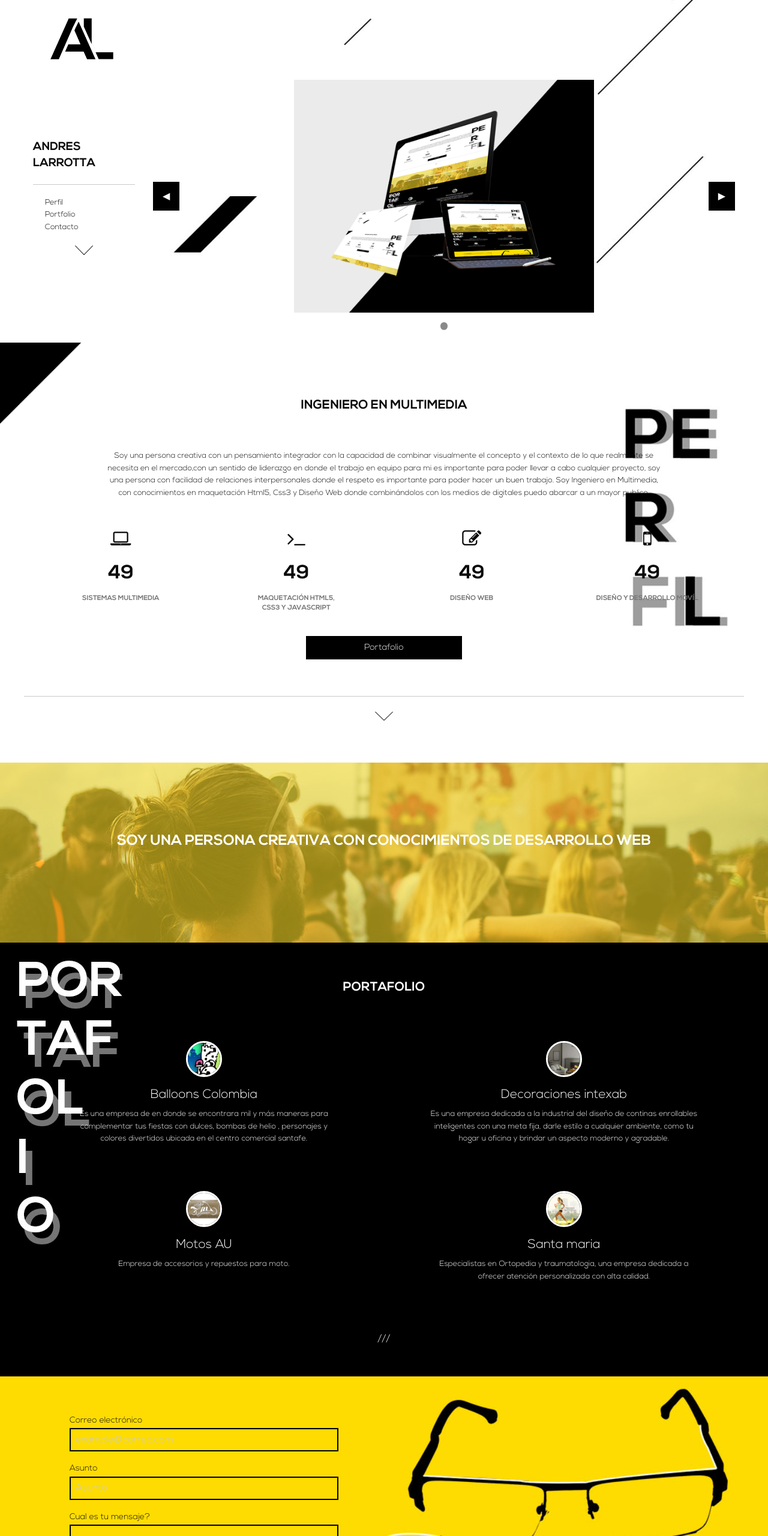
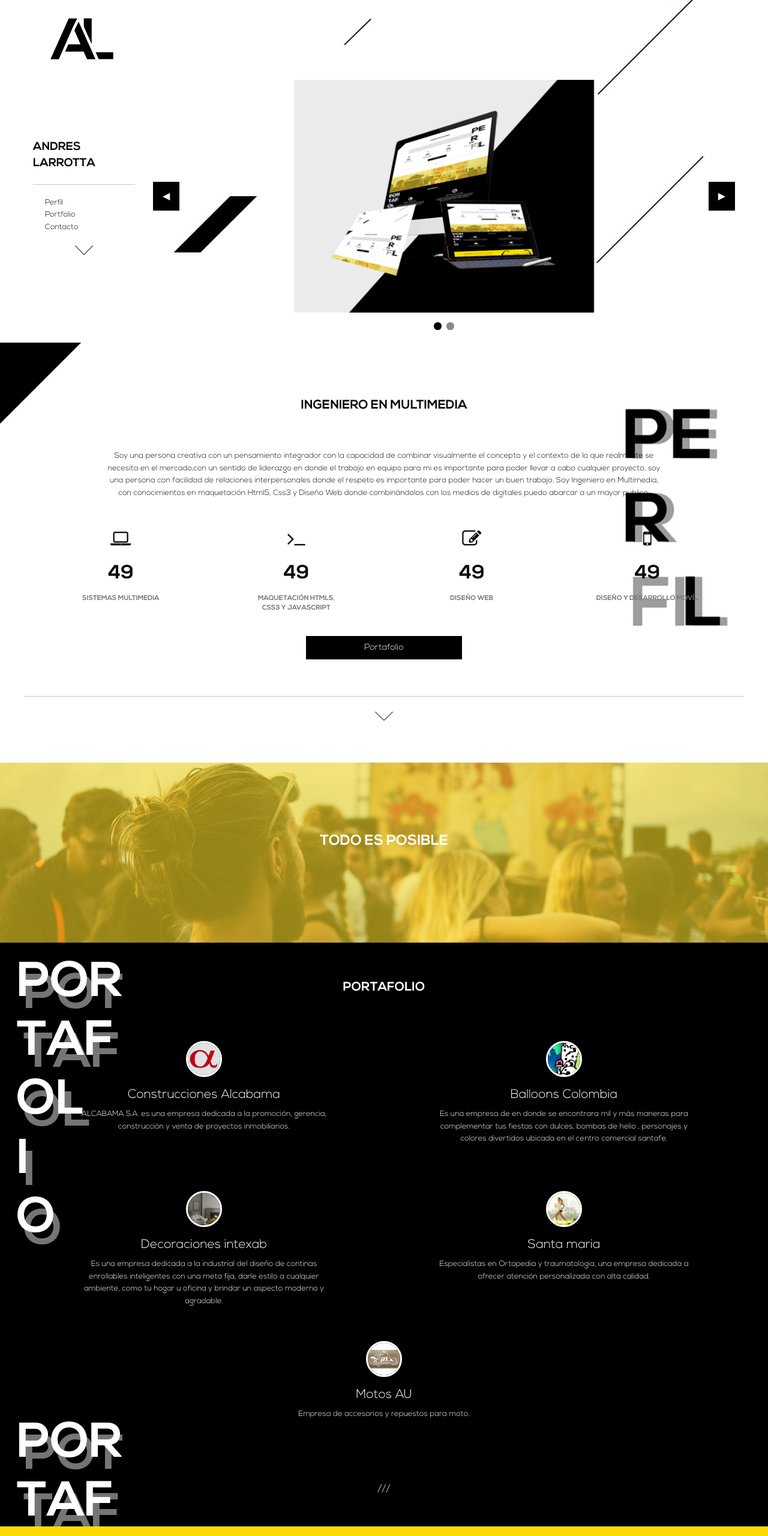
Before and after one commit to andreslarrotta/Sitio-Web, a plain HTML site: page index.html in a window 1280 px wide. Shown: the top 2560 px of the page at 60% size. Drawn offline with Linux system fonts and the light colour scheme.

Commit message:
nueva imagen del banner con portafolio de alcabama

```diff
--- a/css/app.css
+++ b/css/app.css
@@ -175,6 +175,8 @@ nav .top-bar{
     text-align: center;
     transition: all 0.4s;
     height: 250px;
+    width: 550px;
+    margin: 0 auto;
 }
 .proyecto img{
     width: 60px;
@@ -184,6 +186,7 @@ nav .top-bar{
 }
 .proyecto:hover{
   background: white;
+      width: 550px;
 }
 .proyecto:hover .textos{
   color: black;
--- a/index.html
+++ b/index.html
@@ -84,12 +84,18 @@ height="0" width="0" style="display:none;visibility:hidden"></iframe></noscript>
         <button class="orbit-next"><span class="show-for-sr">Next Slide</span>&#9654;&#xFE0E;</button>
         <li class="is-active orbit-slide">
          <div id="imghome">
-            <img id="logo_home" src="img/disenoweb.png" alt="diseño web">
+            <img id="logo_home" src="img/banner/disenoweb.png" alt="diseño web">
+          </div>
+        </li>
+        <li class="orbit-slide">
+         <div id="imghome">
+            <img id="logo_home" src="img/banner/andreslarrotta.png" alt="andres larrotta">
           </div>
         </li>
       </ul>
       <nav class="orbit-bullets">
         <button class="is-active" data-slide="0"><span class="show-for-sr">First slide details.</span><span class="show-for-sr">Current Slide</span></button>
+         <button data-slide="1"><span class="show-for-sr">First slide details.</span><span class="show-for-sr">Current Slide</span></button>
       </nav>
     </div>
   	</div>
@@ -148,7 +154,7 @@ height="0" width="0" style="display:none;visibility:hidden"></iframe></noscript>
 <section id="imagecolor">
     <div class="row">
     <div class="text">
-      <p>Soy una persona creativa con conocimientos de Desarrollo web</p>
+      <p>Todo es posible</p>
     </div>
     </div>
   <div class="filter"></div>
@@ -161,7 +167,16 @@ height="0" width="0" style="display:none;visibility:hidden"></iframe></noscript>
         </div>
     </div>
     <div class="small-12 medium-6 large-6 columns">
-        <div class="proyecto">
+     <div class="proyecto">
+        <img src="img/portafolio/alcabama.jpg" alt="alcabama">
+            <div class="textos light">
+            <h2>Construcciones Alcabama</h2>
+             <p>ALCABAMA S.A. es una empresa dedicada a la promoción, gerencia, construcción y venta de proyectos inmobiliarios.</p>
+            </div>
+        </div>
+    </div>
+    <div class="small-12 medium-6 large-6 columns">
+     <div class="proyecto">
         <img src="img/portafolio/balloons.jpg" alt="balloons">
             <div class="textos light">
             <h2>Balloons Colombia</h2>
@@ -169,8 +184,8 @@ height="0" width="0" style="display:none;visibility:hidden"></iframe></noscript>
             </div>
         </div>
     </div>
-    <div class="small-12 medium-6 large-6 columns">
-        <div class="proyecto">
+     <div class="small-12 medium-6 large-6 columns">
+      <div class="proyecto">
         <img src="img/portafolio/intexab.jpg" alt="intexab">
             <div class="textos light">
             <h2>Decoraciones intexab</h2>
@@ -180,19 +195,19 @@ height="0" width="0" style="display:none;visibility:hidden"></iframe></noscript>
     </div>
      <div class="small-12 medium-6 large-6 columns">
         <div class="proyecto">
+        <img src="img/portafolio/santamaria.jpg" alt="santamaria">
+            <div class="textos light">
+            <h2>Santa maria</h2>
+             <p>Especialistas en Ortopedia y traumatologia, una empresa dedicada a ofrecer atención personalizada con alta calidad.</p>
+            </div>
+        </div>
+    </div>
+    <div class="small-12 medium-12 large-12 columns">
+        <div class="proyecto">
         <img src="img/portafolio/motosau.jpg" alt="motosau">
             <div class="textos light">
             <h2>Motos AU</h2>
              <p>Empresa de accesorios y repuestos para moto.</p>
-            </div>
-        </div>
-    </div>
-     <div class="small-12 medium-6 large-6 columns">
-        <div class="proyecto">
-        <img src="img/portafolio/santamaria.jpg" alt="santamaria">
-            <div class="textos light">
-            <h2>Santa maria</h2>
-             <p>Especialistas en Ortopedia y traumatologia, una empresa dedicada a ofrecer atención personalizada con alta calidad.</p>
             </div>
         </div>
     </div>
```
Also changed, not shown: img/banner/andreslarrotta.png (added), img/banner/disenoweb.png (renamed from img/disenoweb.png), img/portafolio/alcabama.jpg (added).
